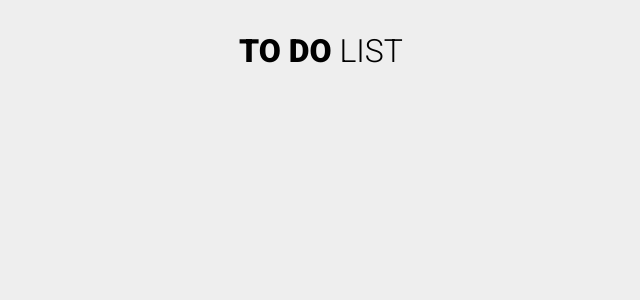
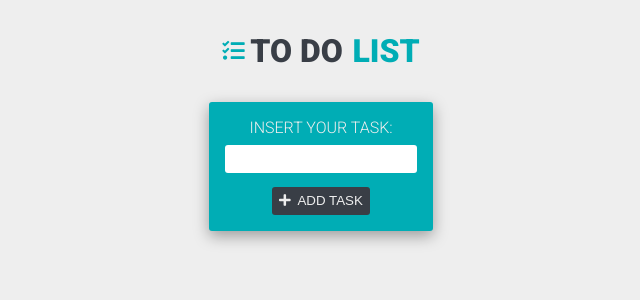
Before and after one commit to ScriptKiddie404/react-app-04-crud-mern, a React (Create React App) app in the folder client/: page / in a window 1280 px wide. Shown: the top 300 px of the page, without its empty margins (319-959 px from the left). Built offline with nearby package versions, Linux system fonts and the light colour scheme.

Commit message:
creando server

```diff
--- a/client/public/index.html
+++ b/client/public/index.html
@@ -9,6 +9,7 @@
   <meta name="description" content="Web site created using create-react-app" />
   <link rel="apple-touch-icon" href="%PUBLIC_URL%/logo192.png" />
   <link rel="manifest" href="%PUBLIC_URL%/manifest.json" />
+  <link rel="stylesheet" href="https://cdnjs.cloudflare.com/ajax/libs/font-awesome/5.15.3/css/all.min.css" />
   <title>TODO MERN APP</title>
 </head>
 
--- a/client/src/App.css
+++ b/client/src/App.css
@@ -17,9 +17,22 @@ body {
 
 .title {
   margin-top: 1em;
-  font-weight: normal;
+  color: #00adb5;
 }
 
 .title__span {
   font-weight: 900;
+  color: #393e46;
+  margin-right: 0.3em;
 }
+
+.title__icon {
+  margin-right: 0.25em;
+  font-size: 0.7em;
+}
+
+.flex {
+  display: flex;
+  align-items: center;
+  justify-content: center;
+}
--- a/client/src/App.js
+++ b/client/src/App.js
@@ -1,10 +1,16 @@
 import React from 'react';
 import './App.css';
+import './components/FormTask'
+import FormTask from './components/FormTask';
 
 const App = () => {
     return (
         <>
-            <h1 className={'title'}><span className="title__span">TO DO</span> LIST</h1>
+            <h1 className={'title flex'}>
+                <i className="fas fa-tasks title__icon" />
+                <span className="title__span">TO DO</span> LIST
+            </h1>
+            <FormTask />
         </>
     );
 };
--- /dev/null
+++ b/client/src/components/FormTask.css
@@ -0,0 +1,51 @@
+.form {
+  margin-top: 2em;
+  display: flex;
+  flex-direction: column;
+  align-items: center;
+  justify-content: center;
+  background-color: #00adb5;
+  padding: 1em;
+  border-radius: 3px;
+  box-shadow: rgba(0, 0, 0, 0.35) 0px 5px 15px;
+}
+
+.form__label {
+  text-transform: uppercase;
+  font-weight: lighter;
+  margin-bottom: 0.5em;
+  color: #eeeeee;
+}
+
+.form__input {
+  outline: none;
+  padding: 0.5em;
+  font-weight: bolder;
+  border-radius: 3px;
+  border: none;
+  color: #515253;
+}
+
+.form__button {
+  display: flex;
+  align-items: center;
+  justify-content: center;
+  padding: 0.5em;
+  margin-top: 1em;
+  color: #eeeeee;
+  background-color: #393e46;
+  border: none;
+  border-radius: 3px;
+}
+
+.form__button:hover {
+  cursor: pointer;
+  background-color: #222831;
+  color: #eee;
+  transform: scale(1.1);
+  transition: transform 100ms ease-in;
+}
+
+.form__button-icon {
+  margin-right: 0.5em;
+}
--- /dev/null
+++ b/client/src/components/FormTask.js
@@ -0,0 +1,16 @@
+import React from 'react';
+import './FormTask.css';
+
+const FormTask = () => {
+    return (
+        <>
+            <div className="form">
+                <label htmlFor="taskName" className="form__label">Insert your task:</label>
+                <input className="form__input" type="text" id="taskName" />
+                <button className="form__button"><i className="fas fa-plus form__button-icon" />ADD TASK</button>
+            </div>
+        </>
+    );
+};
+
+export default FormTask;
```
Also changed, not shown: client/src/components/Task.js (added, +12 -0 lines), client/src/components/Task.css (added).
